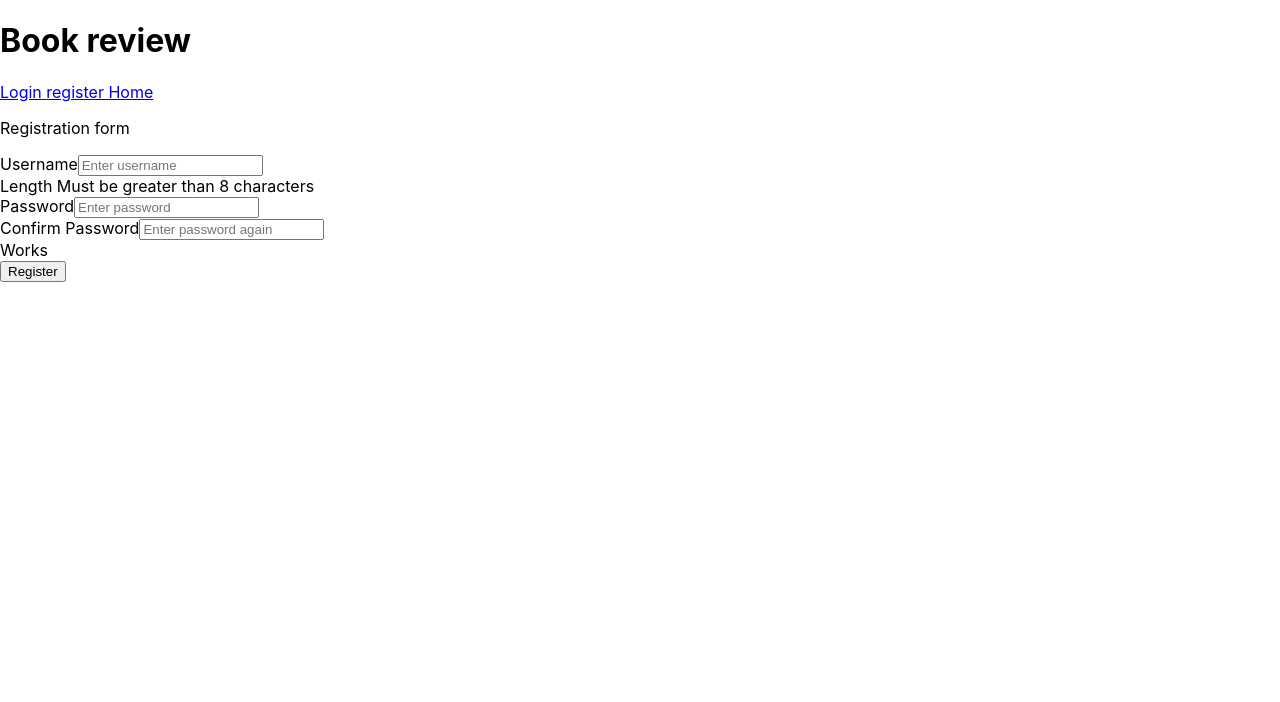
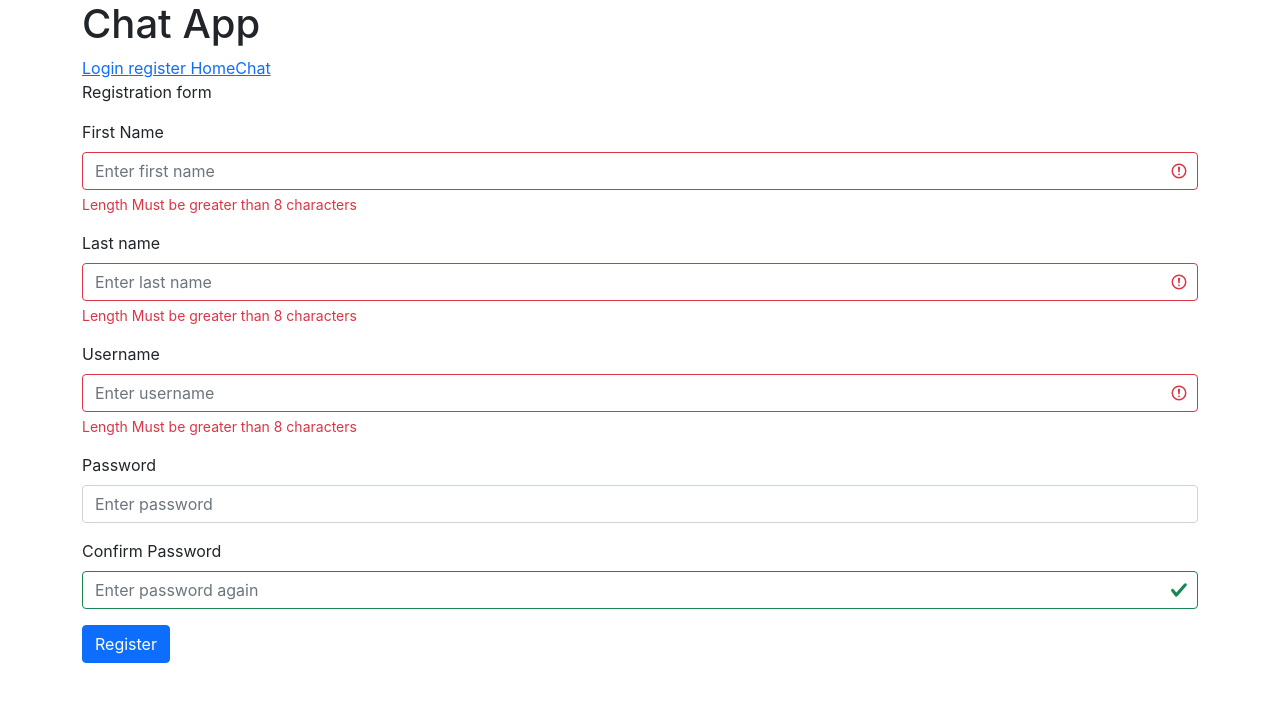
Before and after one commit to kitarp07/chatapp_react, a React (Create React App) app in the folder chatwebapp_react/: page /register in a window 1280 px wide. Shown: the top 702 px of the page. Built offline with nearby package versions, Linux system fonts and the light colour scheme.

Commit message:
new changes

```diff
--- a/chatwebapp_react/package.json
+++ b/chatwebapp_react/package.json
@@ -6,6 +6,7 @@
     "@testing-library/jest-dom": "^5.16.5",
     "@testing-library/react": "^13.4.0",
     "@testing-library/user-event": "^13.5.0",
+    "axios": "^1.3.2",
     "react": "^18.2.0",
     "react-dom": "^18.2.0",
     "react-router-dom": "^6.8.0",
--- a/chatwebapp_react/public/index.html
+++ b/chatwebapp_react/public/index.html
@@ -1,14 +1,13 @@
 <!DOCTYPE html>
 <html lang="en">
+
 <head>
   <meta charset="utf-8" />
   <link rel="icon" href="%PUBLIC_URL%/favicon.ico" />
   <meta name="viewport" content="width=device-width, initial-scale=1" />
   <meta name="theme-color" content="#000000" />
-    <meta
-      name="description"
-      content="Web site created using create-react-app"
-    />
+  <link rel="stylesheet" href="https://cdn.jsdelivr.net/npm/bootstrap@5.1.0/dist/css/bootstrap.min.css" />
+  <meta name="description" content="Web site created using create-react-app" />
   <link rel="apple-touch-icon" href="%PUBLIC_URL%/logo192.png" />
   <!--
       manifest.json provides metadata used when your web app is installed on a
@@ -26,6 +25,7 @@
     -->
   <title>React App</title>
 </head>
+
 <body>
   <noscript>You need to enable JavaScript to run this app.</noscript>
   <div id="root"></div>
@@ -40,4 +40,5 @@
       To create a production bundle, use `npm run build` or `yarn build`.
     -->
 </body>
+
 </html>
--- a/chatwebapp_react/src/App.js
+++ b/chatwebapp_react/src/App.js
@@ -1,22 +1,23 @@
 import logo from './logo.svg';
 import './App.css';
-import { BrowserRouter as Router, Route, Routes, Link } from 'react-router-dom';
+
 import Login from './components/Login';
 import Home from './components/Home';
 import Register from './components/Register';
+import { BrowserRouter as Router, Link, Route, Routes } from 'react-router-dom';
+import Chat from './components/Chat';
 
 function App() {
   return (
-    <div className="container">
-    <h1>Book review</h1>
-    {/* <Register />
-    <Login /> */}
-
+    <div className='container' >
+      <h1>Chat App</h1>
       <Router>
         <div>
           <Link to={'/login'}> Login </Link>
           <Link to={'/register'}> register </Link>
           <Link to={'/home'}>Home</Link>
+          <Link to={'/chat'}>Chat</Link>
+          {/* <Link to={'/books'}>Books</Link> */}
 
 
         </div>
@@ -26,13 +27,13 @@ function App() {
           <Route path='/login' element={<Login />} />
           <Route path='/register' element={<Register />} />
           <Route path='/home' element={<Home />} />
+          <Route path='/chat' element={<Chat />} />
           {/* <Route path='/books' element={<Books books={books} setBooks={setBooks} />} /> */}
 
 
         </Routes>
       </Router>
 
-
     </div>
   );
 }
--- /dev/null
+++ b/chatwebapp_react/src/components/Chat.js
@@ -0,0 +1,10 @@
+function Chat () {
+
+    return(
+        <div>
+            Chat
+        </div>
+    )
+}
+
+export default Chat;
--- a/chatwebapp_react/src/components/Login.js
+++ b/chatwebapp_react/src/components/Login.js
@@ -1,8 +1,8 @@
 import { useEffect, useState } from "react";
 import { Button, Form, FormFeedback, FormGroup, Input, Label } from "reactstrap";
 import axios from "axios";
+import { useNavigate } from "react-router-dom";
 import userServices from "../services/userServices";
-import { useNavigate } from "react-router-dom";
 
 function Login() {
 
@@ -19,7 +19,7 @@ function Login() {
         userServices.login({ username, password })
             .then((res) => {
                 console.log(res.data);
-                navigate('/books')
+                navigate('/chat')
                 window.localStorage.setItem("token", res.data.token);
                 window.alert(res.data.status);
             }).catch((err) => window.alert(err.response.data.err));
--- a/chatwebapp_react/src/components/Register.js
+++ b/chatwebapp_react/src/components/Register.js
@@ -2,9 +2,13 @@ import axios from 'axios';
 import { useEffect, useState } from "react";
 import { useNavigate } from 'react-router-dom';
 import { Button, Form, FormFeedback, FormGroup, Input, Label } from "reactstrap";
+import userServices from '../services/userServices';
 
 
 const Register = () => {
+
+    const [fname, setfName] = useState('')
+    const [lname, setlName] = useState('')
 
     const [username, setUsername] = useState('')
     const [password, setPassword] = useState('')
@@ -20,12 +24,13 @@ const Register = () => {
     const handleRegister = (e) => {
         e.preventDefault()
         console.log(username, password, confirmpassword)
-        axios.post('http://localhost:3000/user/register', { username, password })
-            .then(response => {
-                console.log(response.data)
-                navigate('/login')
-            })
-            .catch(err => (console.log(err)))
+
+        userServices.register({ fname, lname, username, password }).then(res => {
+            console.log(res.data)
+            navigate('/login')
+
+        })
+            .catch(err => console.log(err))
 
     }
 
@@ -78,6 +83,44 @@ const Register = () => {
             <p> Registration form</p>
 
             <Form>
+                <FormGroup>
+                    <Label for="fname">
+                        First Name
+                    </Label>
+                    <Input className={lengthValid}
+                        id="fname"
+                        name="fname"
+                        placeholder="Enter first name"
+                        type="text"
+                        onChange={(e) => setfName(e.target.value)}
+                    />
+
+                    <FormFeedback>
+                        {
+                            lengthMessage
+
+                        }
+                    </FormFeedback>
+                </FormGroup>
+                <FormGroup>
+                    <Label for="lname">
+                        Last name
+                    </Label>
+                    <Input className={lengthValid}
+                        id="lname"
+                        name="lname"
+                        placeholder="Enter last name"
+                        type="text"
+                        onChange={(e) => setlName(e.target.value)}
+                    />
+
+                    <FormFeedback>
+                        {
+                            lengthMessage
+
+                        }
+                    </FormFeedback>
+                </FormGroup>
                 <FormGroup>
                     <Label for="username">
                         Username
--- /dev/null
+++ b/chatwebapp_react/src/services/userServices.js
@@ -0,0 +1,13 @@
+import axios from "axios";
+
+const baseUrl = 'http://localhost:3002/user'
+
+const login = (credentials) => {
+    return axios.post(`${baseUrl}/login`, credentials)
+}
+
+const register = (data) => {
+    return(axios.post(`${baseUrl}/register`, data))
+}
+
+export default {login, register};
```
Also changed, not shown: 1 other file (tests, documents, lock files or other folders). Lines whose indentation alone changed are shown as unchanged.
